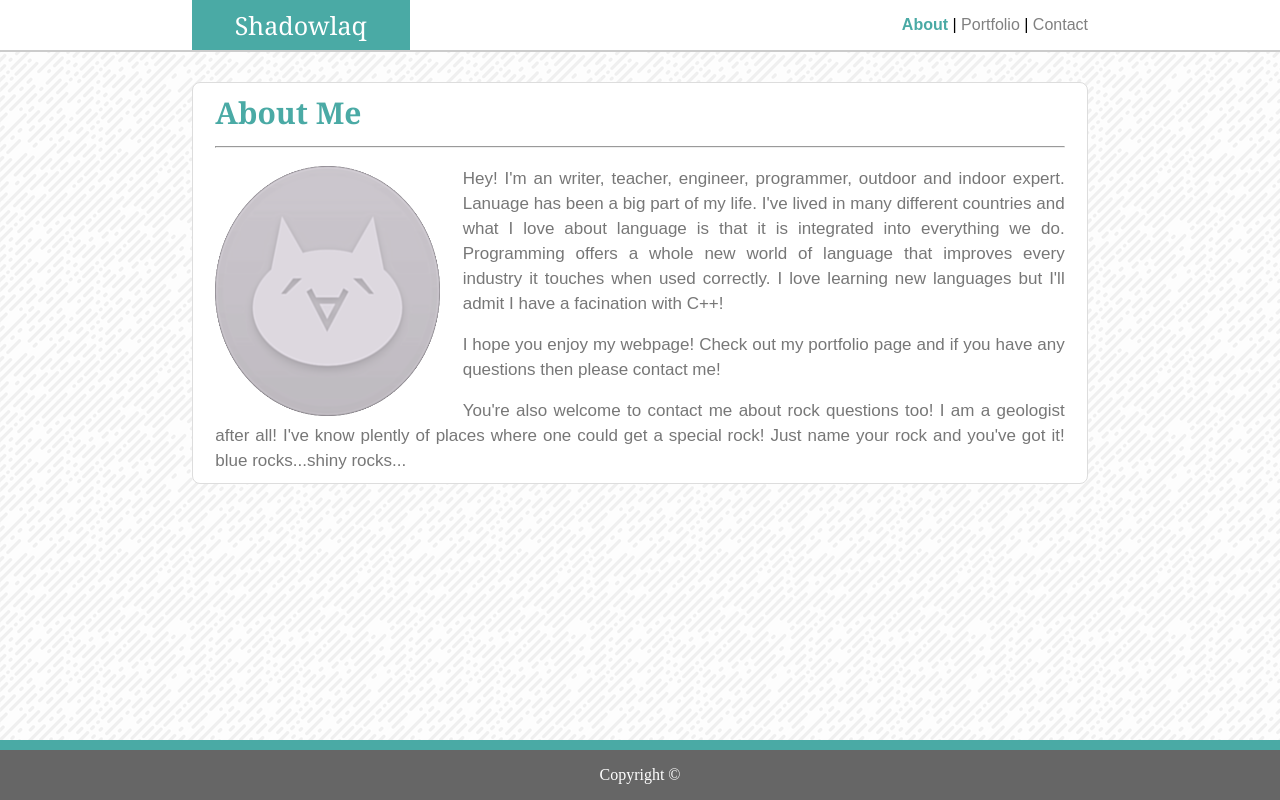
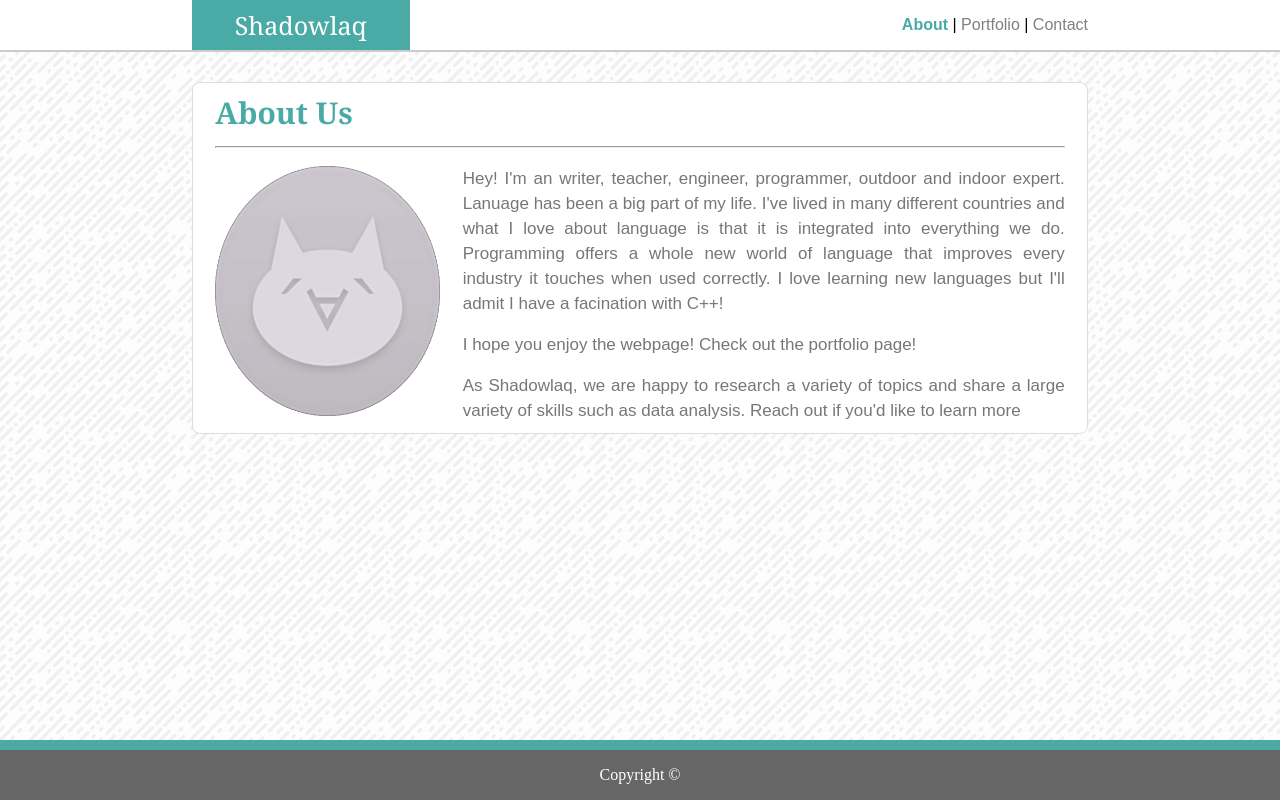
Before and after one commit to grassclaw/ProfileHTMLCSS, a plain HTML site: page index.html in a window 1280 px wide. Drawn offline with Linux system fonts and the light colour scheme.

Commit message:
shanged text

```diff
--- a/index.html
+++ b/index.html
@@ -31,7 +31,7 @@
     <div class="container">
 
         <section>
-            <h2>About Me</h2>
+            <h2>About Us</h2>
             <hr>
             <div class="image">
                 <img src="assets/images/Icon.png" alt="Aaron Escamilla" />
@@ -44,11 +44,10 @@
                 every industry it touches when used correctly. I love learning new languages but I'll admit I have a facination
                 with C++!</p>
             <br>
-            <p> I hope you enjoy my webpage! Check out my portfolio page and if you have any questions then please contact me!
-                </p>
+            <p> I hope you enjoy the webpage! Check out the portfolio page!</p>
             <br>
-            <p> You're also welcome to contact me about rock questions too! I am a geologist after all! I've know plently of
-                places where one could get a special rock! Just name your rock and you've got it! blue rocks...shiny rocks...</p>
+            <p> As Shadowlaq, we are happy to research a variety of topics and share a large variety of skills such as data analysis.
+                Reach out if you'd like to learn more</p>
 
         </section>
 
```
